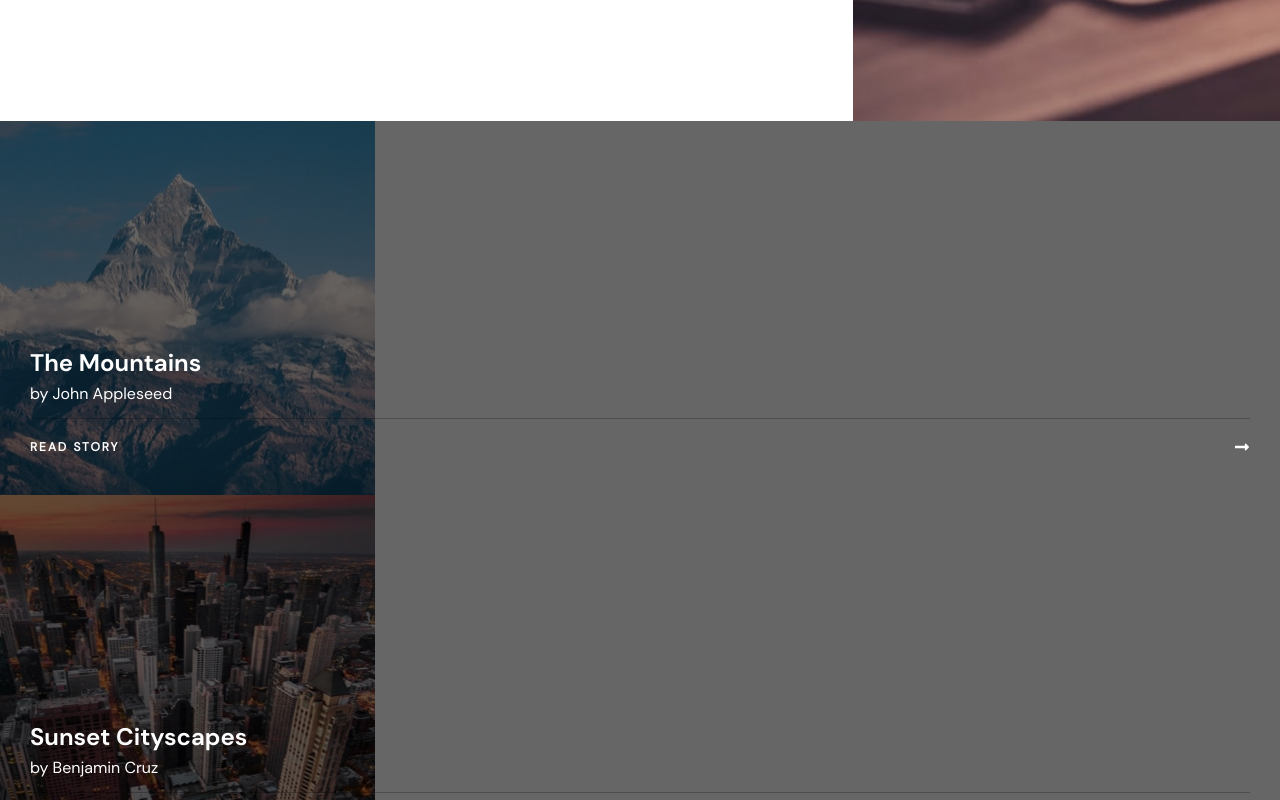
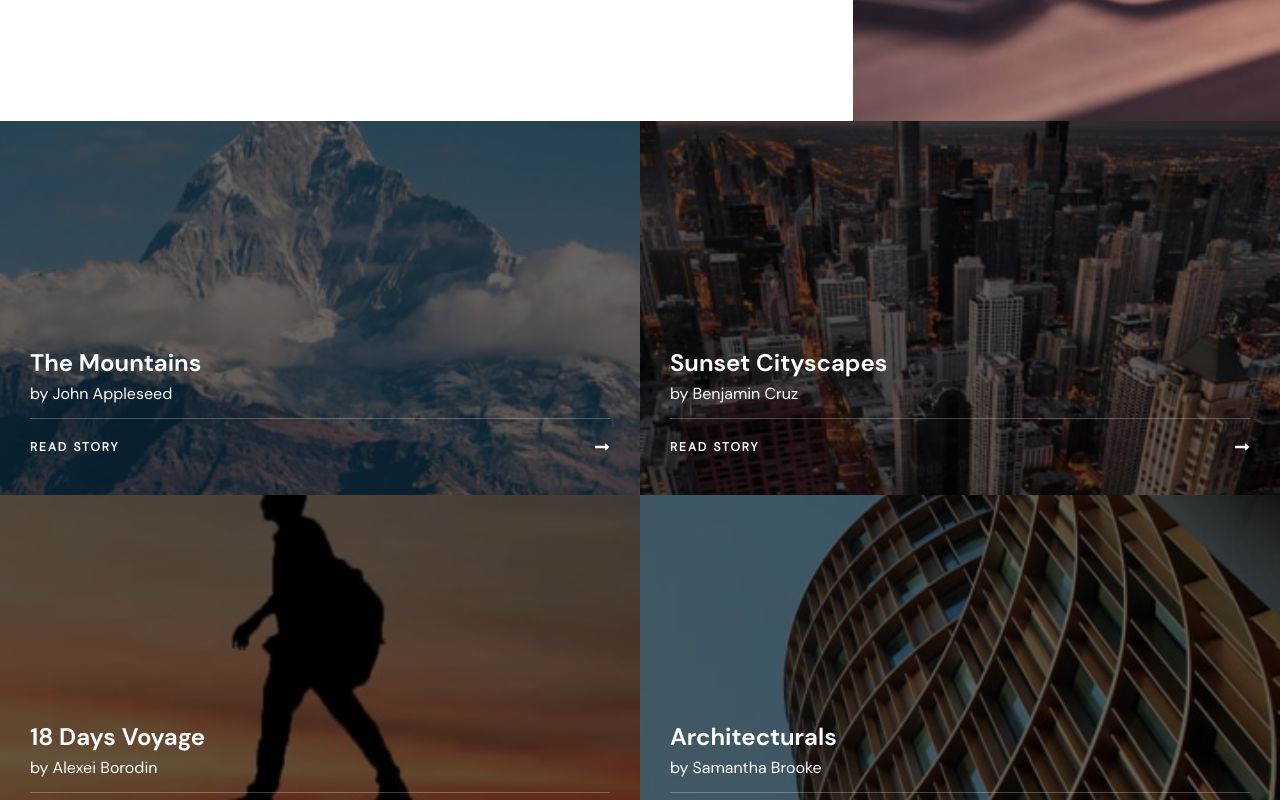
Before and after one commit to tsanev96/Photosnap, a React (Create React App) app: page / in a window 1280 px wide. Shown: the part 2840-3640 px from the top of the page. Built offline with nearby package versions, Linux system fonts and the light colour scheme.

Commit message:
created cards for all devices

```diff
--- a/src/App.tsx
+++ b/src/App.tsx
@@ -9,7 +9,7 @@ const App = () => {
     <BrowserRouter>
       <Header />
       <Switch>
-        <Route path="/" component={Home} />
+        <Route path="/" exact component={Home} />
       </Switch>
       <Footer />
     </BrowserRouter>
--- a/src/components/Home/Home.tsx
+++ b/src/components/Home/Home.tsx
@@ -37,7 +37,7 @@ export const Home = () => {
             copy={copy}
             image={{
               mobile: image.mobile,
-              desktop: image.mobile,
+              desktop: image.desktop,
               alt: image.alt,
             }}
           />
--- a/src/components/common/Card/Card.tsx
+++ b/src/components/common/Card/Card.tsx
@@ -20,9 +20,14 @@ export const Card: FC<PropsCard> = ({ headline, copy, image }) => {
     <div className="card">
       <Headline level="h4" text={headline} theme="light" />
       <Copy text={copy} theme="light" />
-      <Line />
+      <Line theme="light" />
       <ButtonArrow isSpaceBetween text="read story" theme="light" />
-      <img src={image.mobile} alt="" />
+      <img className="card__mobile-image" src={image.mobile} alt={image.alt} />
+      <img
+        className="card__desktop-image"
+        src={image.desktop}
+        alt={image.alt}
+      />
     </div>
   );
 };
--- a/src/components/common/Card/_card.scss
+++ b/src/components/common/Card/_card.scss
@@ -5,6 +5,19 @@
   position: relative;
   padding: rem(230) rem(30) rem(40);
   background: rgba(0, 0, 0, 0.6);
+
+  &__mobile-image {
+    @include breakpoint("phablet") {
+      display: none;
+    }
+  }
+
+  &__desktop-image {
+    display: none;
+    @include breakpoint("phablet") {
+      display: block;
+    }
+  }
   .headline {
     margin-bottom: rem(10);
   }
@@ -21,8 +34,9 @@
     position: absolute;
     top: 0;
     left: 0;
-    right: 0;
-    bottom: 0;
+    width: 100%;
+    height: 100%;
     z-index: -1;
+    object-fit: cover;
   }
 }
--- a/src/components/common/Line/Line.tsx
+++ b/src/components/common/Line/Line.tsx
@@ -1,6 +1,10 @@
-import React from "react";
+import React, { FC } from "react";
 import "./styles.scss";
 
-export const Line = () => {
-  return <div className="line" />;
+interface PropsLine {
+  theme?: "light" | "dark";
+}
+
+export const Line: FC<PropsLine> = ({ theme = "dark" }) => {
+  return <div className={`line line__${theme}`} />;
 };
--- a/src/components/common/Line/styles.scss
+++ b/src/components/common/Line/styles.scss
@@ -1,6 +1,13 @@
 .line {
   width: 100%;
   height: 1px;
-  background: var(--primary-color);
   opacity: 0.25;
+
+  &__dark {
+    background: var(--primary-color);
+  }
+
+  &__light {
+    background: var(--white-color);
+  }
 }
--- /dev/null
+++ b/src/components/common/Stories/_stories.scss
@@ -0,0 +1,15 @@
+@import "../../../styles/mixins/mixins";
+@import "../../../styles/functions/pixel-to-rem";
+
+.stories {
+  display: grid;
+  grid-template-columns: 1fr;
+
+  @include breakpoint("mobileMin") {
+    grid-template-columns: 1fr 1fr;
+  }
+
+  @include breakpoint("laptop") {
+    grid-template-columns: 1fr 1fr 1fr 1fr;
+  }
+}
--- a/src/styles/mixins/_mixins.scss
+++ b/src/styles/mixins/_mixins.scss
@@ -37,5 +37,9 @@
     @media (max-width: rem(375)) {
       @content;
     }
+  } @else if $point == mobileMin {
+    @media (min-width: rem(376)) {
+      @content;
+    }
   }
 }
```
Also changed, not shown: src/components/common/Stories/Stories.tsx (+1 -0 lines).
